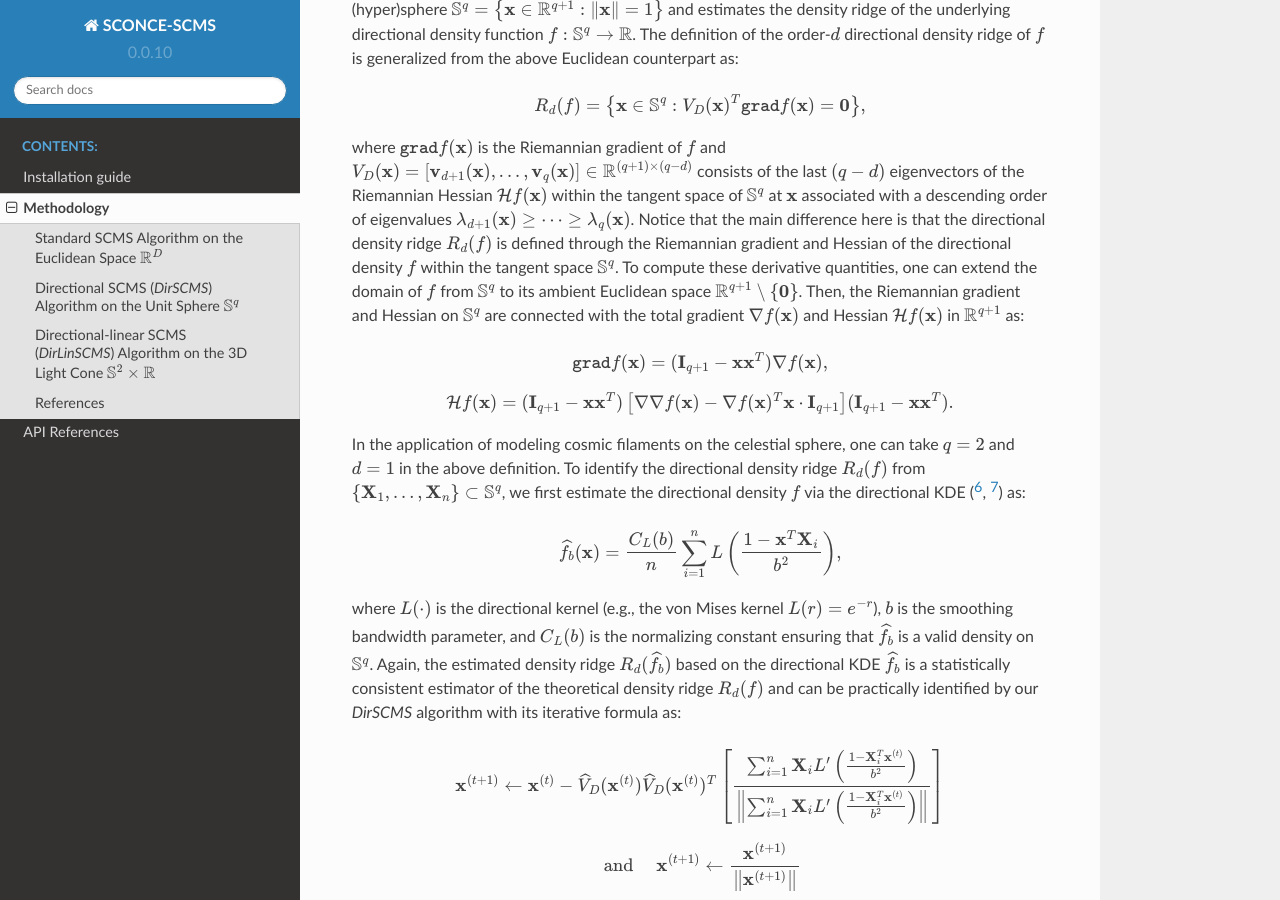
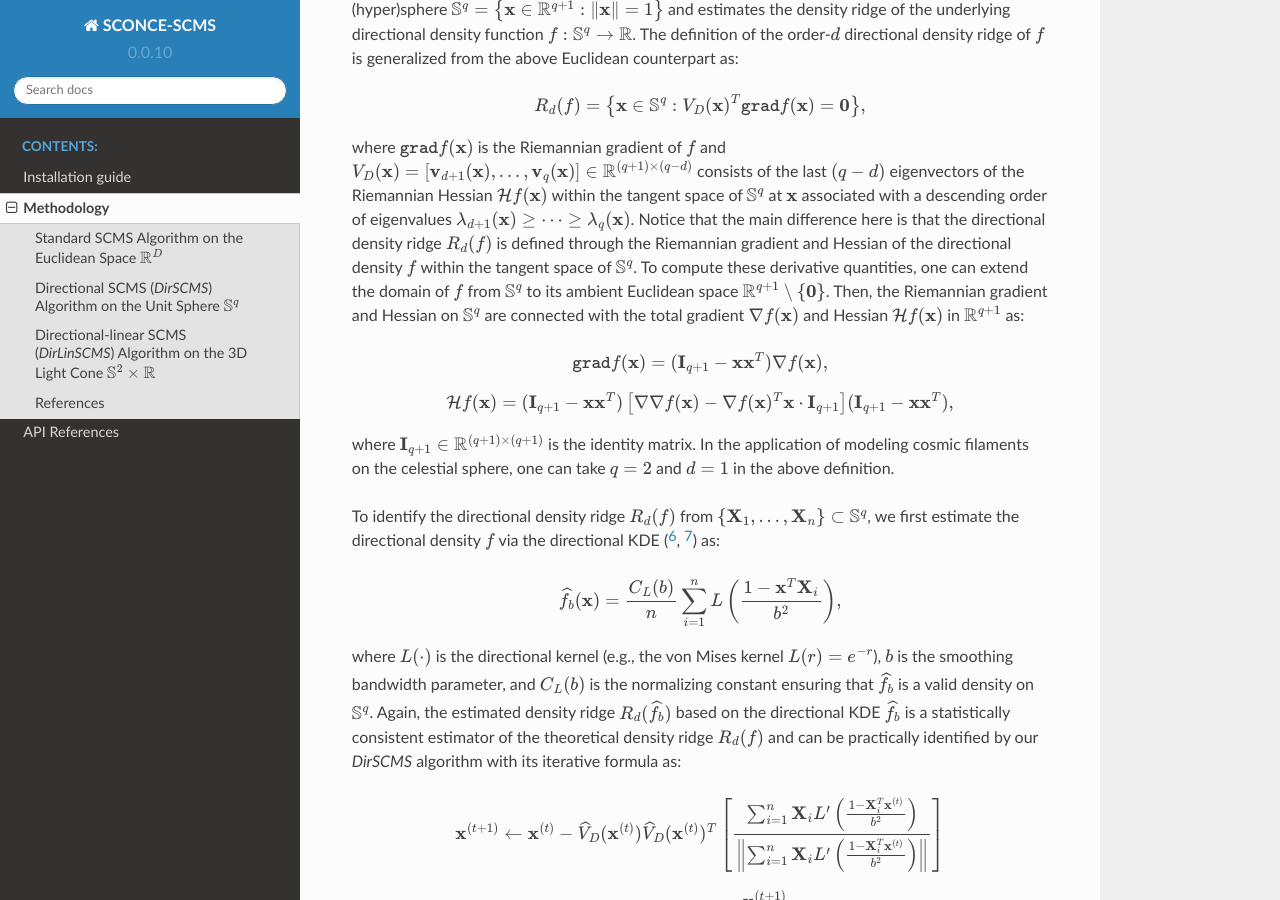
Before and after one commit to zhangyk8/sconce-scms, a Sphinx documentation site: the page built from docs/source/methods.rst, in a window 1280 px wide and 900 px high, scrolled down 1186 px. Built offline with Sphinx 7.4.7 and the Read the Docs theme 2.0.0, drawn with Linux system fonts in a browser that asks for light colours.

Commit message:
Update methods.rst

```diff
--- a/docs/source/methods.rst
+++ b/docs/source/methods.rst
@@ -38,7 +38,7 @@
 
     R_d(f) = \left\{\mathbf{x} \in \mathbb{S}^q: V_D(\mathbf{x})^T \mathtt{grad} f(\mathbf{x})=\mathbf{0} \right\},
 
-where :math:`\mathtt{grad} f(\mathbf{x})` is the Riemannian gradient of :math:`f` and :math:`V_D(\mathbf{x})=\left[\mathbf{v}_{d+1}(\mathbf{x}),..., \mathbf{v}_q(\mathbf{x})\right] \in \mathbb{R}^{(q+1)\times (q-d)}` consists of the last :math:`(q-d)` eigenvectors of the Riemannian Hessian :math:`\mathcal{H} f(\mathbf{x})` within the tangent space of :math:`\mathbb{S}^q` at :math:`\mathbf{x}` associated with a descending order of eigenvalues :math:`\lambda_{d+1}(\mathbf{x}) \geq \cdots \geq \lambda_q(\mathbf{x})`. Notice that the main difference here is that the directional density ridge :math:`R_d(f)` is defined through the Riemannian gradient and Hessian of the directional density :math:`f` within the tangent space :math:`\mathbb{S}^q`. To compute these derivative quantities, one can extend the domain of :math:`f` from :math:`\mathbb{S}^q` to its ambient Euclidean space :math:`\mathbb{R}^{q+1}\setminus\{\mathbf{0}\}`. Then, the Riemannian gradient and Hessian on :math:`\mathbb{S}^q` are connected with the total gradient :math:`\nabla f(\mathbf{x})` and Hessian :math:`\mathcal{H} f(\mathbf{x})` in :math:`\mathbb{R}^{q+1}` as:
+where :math:`\mathtt{grad} f(\mathbf{x})` is the Riemannian gradient of :math:`f` and :math:`V_D(\mathbf{x})=\left[\mathbf{v}_{d+1}(\mathbf{x}),..., \mathbf{v}_q(\mathbf{x})\right] \in \mathbb{R}^{(q+1)\times (q-d)}` consists of the last :math:`(q-d)` eigenvectors of the Riemannian Hessian :math:`\mathcal{H} f(\mathbf{x})` within the tangent space of :math:`\mathbb{S}^q` at :math:`\mathbf{x}` associated with a descending order of eigenvalues :math:`\lambda_{d+1}(\mathbf{x}) \geq \cdots \geq \lambda_q(\mathbf{x})`. Notice that the main difference here is that the directional density ridge :math:`R_d(f)` is defined through the Riemannian gradient and Hessian of the directional density :math:`f` within the tangent space of :math:`\mathbb{S}^q`. To compute these derivative quantities, one can extend the domain of :math:`f` from :math:`\mathbb{S}^q` to its ambient Euclidean space :math:`\mathbb{R}^{q+1}\setminus\{\mathbf{0}\}`. Then, the Riemannian gradient and Hessian on :math:`\mathbb{S}^q` are connected with the total gradient :math:`\nabla f(\mathbf{x})` and Hessian :math:`\mathcal{H} f(\mathbf{x})` in :math:`\mathbb{R}^{q+1}` as:
 
 .. math::
 
@@ -46,9 +46,12 @@
 
 .. math::
 
-    \mathcal{H} f(\mathbf{x}) = (\mathbf{I}_{q+1} -\mathbf{x}\mathbf{x}^T) \left[\nabla\nabla f(\mathbf{x}) - \nabla f(\mathbf{x})^T \mathbf{x} \cdot \mathbf{I}_{q+1} \right] (\mathbf{I}_{q+1} -\mathbf{x}\mathbf{x}^T).
+    \mathcal{H} f(\mathbf{x}) = (\mathbf{I}_{q+1} -\mathbf{x}\mathbf{x}^T) \left[\nabla\nabla f(\mathbf{x}) - \nabla f(\mathbf{x})^T \mathbf{x} \cdot \mathbf{I}_{q+1} \right] (\mathbf{I}_{q+1} -\mathbf{x}\mathbf{x}^T),
 
-In the application of modeling cosmic filaments on the celestial sphere, one can take :math:`q=2` and :math:`d=1` in the above definition. To identify the directional density ridge :math:`R_d(f)` from :math:`\{\mathbf{X}_1,...,\mathbf{X}_n\} \subset \mathbb{S}^q`, we first estimate the directional density :math:`f` via the directional KDE ([6]_, [7]_) as:
+where :math:`\mathbf{I}_{q+1}\in \mathbb{R}^{(q+1)\times (q+1)}` is the identity matrix. In the application of modeling cosmic filaments on the celestial sphere, one can take :math:`q=2` and :math:`d=1` in the above definition.
+
+
+To identify the directional density ridge :math:`R_d(f)` from :math:`\{\mathbf{X}_1,...,\mathbf{X}_n\} \subset \mathbb{S}^q`, we first estimate the directional density :math:`f` via the directional KDE ([6]_, [7]_) as:
 
 .. math::
 
@@ -66,6 +69,8 @@
 
 for :math:`t=0,1,...`, where :math:`\widehat{V}_D(\mathbf{x}) = \left[\widehat{\mathbf{v}}_{d+1}(\mathbf{x}),..., \widehat{\mathbf{v}}_q(\mathbf{x}) \right] \in \mathbb{R}^{(q+1)\times (q-d)}` has its columns as the last :math:`(q-d)` eigenvectors of the estimated Riemannian Hessian :math:`\mathcal{H} \widehat{f}_b(\mathbf{x})` within the tangent space of :math:`\mathbb{S}^q` at :math:`\mathbf{x}`.
 
+
+
 Directional-linear SCMS (*DirLinSCMS*) Algorithm on the 3D Light Cone :math:`\mathbb{S}^2\times \mathbb{R}`
 ------------
 
```
